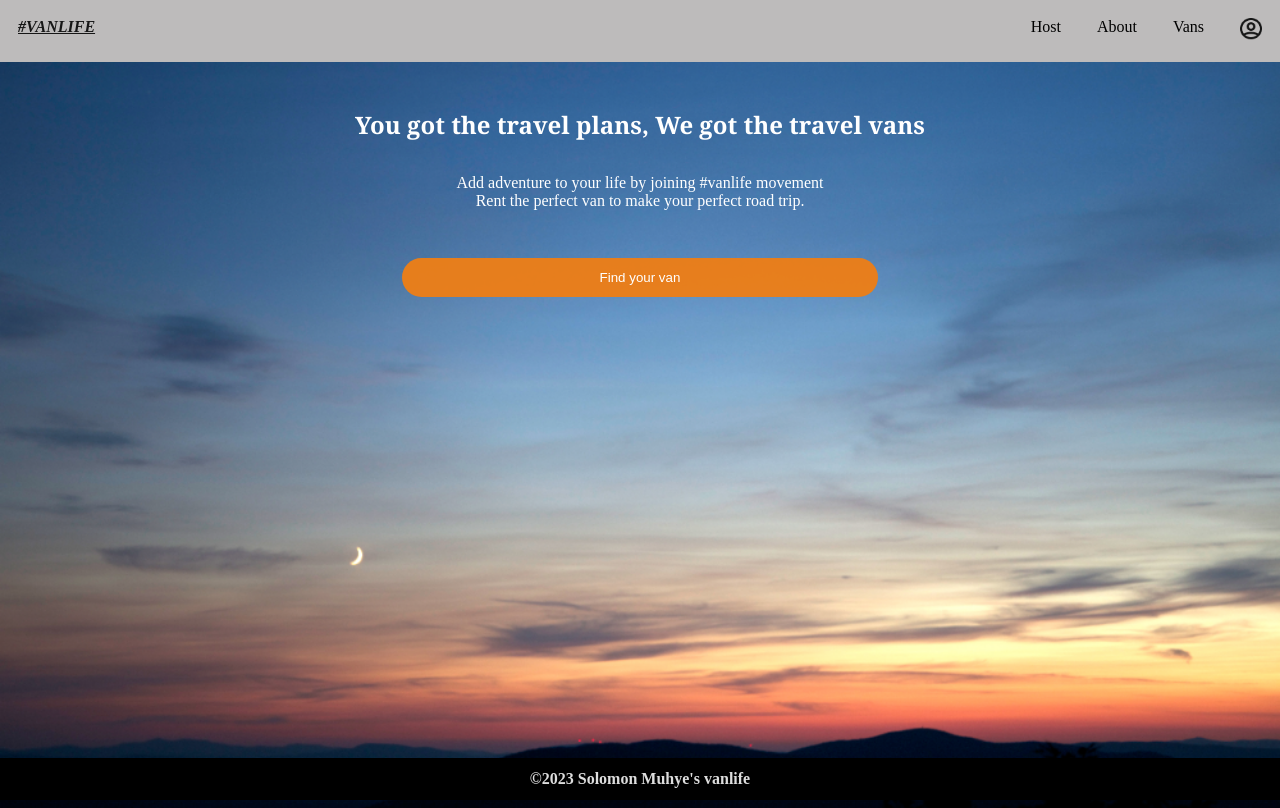
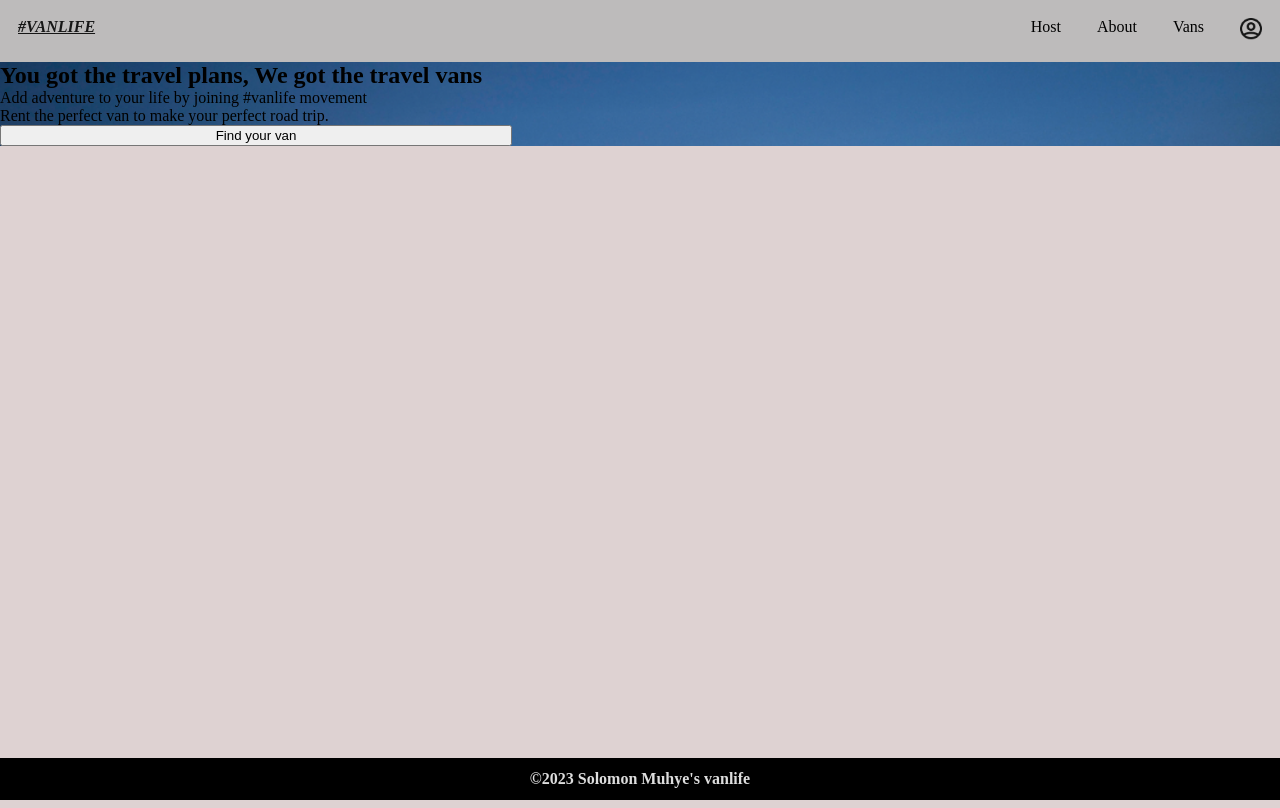
Before and after one commit to SolomonMuhyeY/vanlife, a React (Vite) app: page / in a window 1280 px wide. Built offline with nearby package versions, Linux system fonts and the light colour scheme.

Commit message:
changing the layout

```diff
--- a/src/styles/styles.css
+++ b/src/styles/styles.css
@@ -75,32 +75,6 @@ body {
 .home_page {
   background-image: url("../assets/images/twilightsky.png");
   background-size: cover;
-  height: calc(100vh - 54px);
-  background-repeat: no-repeat;
-  color: #fff;
-  text-align: center;
-  padding: 14px 44px;
-}
-.home_page h2 {
-  text-align: center;
-  font-family: Georgia, "Times New Roman", Times, serif;
-  padding: 2rem;
-  line-height: 1.4;
-}
-.home_page button {
-  width: 95%;
-  padding: 12px;
-  border-radius: 22px;
-  border: none;
-  margin: 3rem 0;
-  color: #fff;
-  background-color: #ed7e17f5;
-  cursor: pointer;
-  transition: 0.957s;
-}
-.home_page button:hover {
-  background-color: #f26200;
-  filter: drop-shadow(0 0 9px #ed8422f5);
 }
 /* about */
 .about_page {
```
